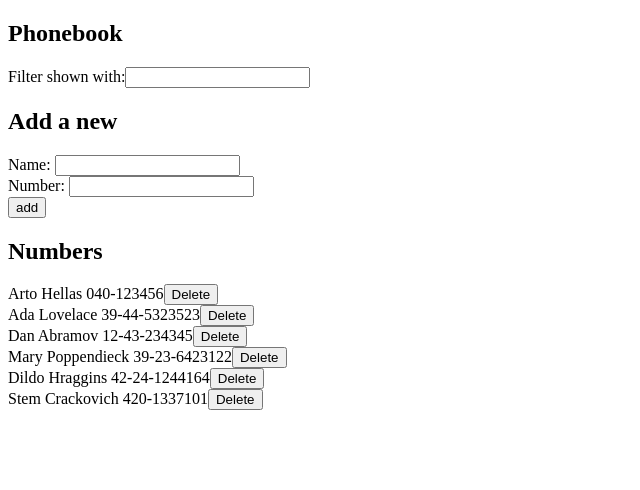
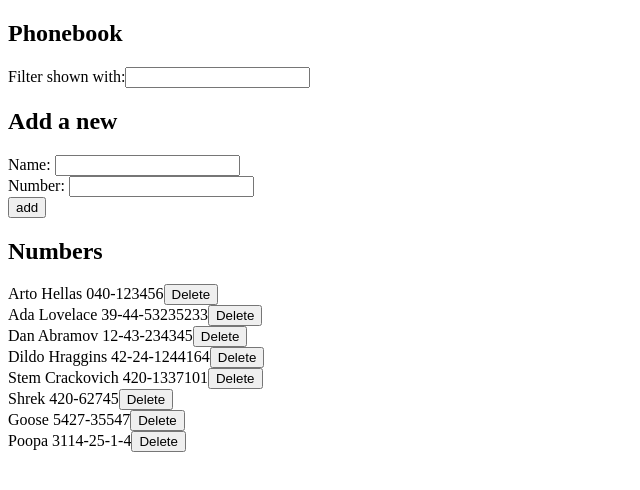
Before and after one commit to d1r0l/FSO2023-part2, a React (Create React App) app in the folder phonebook/: page / in a window 1280 px wide. Shown: the top 490 px of the page, without its empty margins (0-640 px from the left). Built offline with nearby package versions, Linux system fonts and the light colour scheme; data requests are answered from the project's data file.

Commit message:
Added result of excercise 2.15.

```diff
--- a/phonebook/db.json
+++ b/phonebook/db.json
@@ -7,7 +7,7 @@
     },
     {
       "name": "Ada Lovelace",
-      "number": "39-44-5323523",
+      "number": "39-44-53235233",
       "id": 2
     },
     {
@@ -16,19 +16,29 @@
       "id": 3
     },
     {
-      "name": "Mary Poppendieck",
-      "number": "39-23-6423122",
-      "id": 4
-    },
-    {
       "name": "Dildo Hraggins",
       "number": "42-24-1244164",
-      "id": 5
+      "id": 4
     },
     {
       "name": "Stem Crackovich",
       "number": "420-1337101",
+      "id": 5
+    },
+    {
+      "name": "Shrek",
+      "number": "420-62745",
       "id": 6
+    },
+    {
+      "name": "Goose",
+      "number": "5427-35547",
+      "id": 7
+    },
+    {
+      "name": "Poopa",
+      "number": "3114-25-1-4",
+      "id": 8
     }
   ]
 }
--- a/phonebook/src/App.js
+++ b/phonebook/src/App.js
@@ -67,10 +67,23 @@ const App = () => {
     const nameExists = persons.some(person => person.name === newName)
     const numberExists = persons.some(person => person.number === newNumber)
 
-    if (nameExists) {
-      alert(`${newName} is already added to phonebook`)
-    } else if (numberExists) {
+    if (numberExists) {
       alert(`Number ${newNumber} is already added to phonebook`)
+    } else if (nameExists) {
+      if (window.confirm(`${newName} is already in phonebook, replace the old number to a new one?`)) {
+        const selectedPerson = persons.find(person => person.name === newName)
+        const updatedPerson = {...selectedPerson, number: newNumber}
+
+        phonebookService
+          .changeNumber(updatedPerson)
+          .then(newPerson => {
+            setPersons(persons.map(person => {
+              if (newPerson.id === person.id)
+                {return(newPerson)}
+              else {return(person)}
+            }))
+          })
+      }
     }
     else {
       const newPerson = { name: newName, number: newNumber, id: (persons.length) + 1 }
--- a/phonebook/src/components/names.js
+++ b/phonebook/src/components/names.js
@@ -27,6 +27,13 @@ const deleteName = async (selectedName, namesList) => {
     )
 }
 
-const phonebookService = { getList, createName, deleteName }
+const changeNumber = (updatedPerson) => {
+    const request = axios.put(`${dbUrl}/${updatedPerson.id}`, updatedPerson)
+    return(
+        request.then(response => response.data)
+    )
+}
+
+const phonebookService = { getList, createName, deleteName, changeNumber }
 
 export default phonebookService
```
